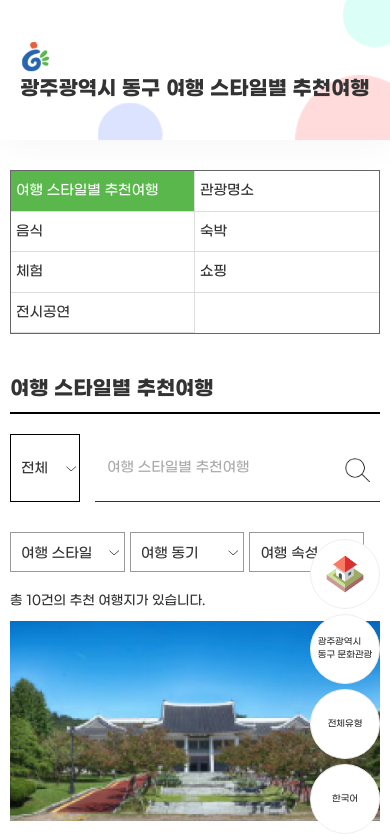
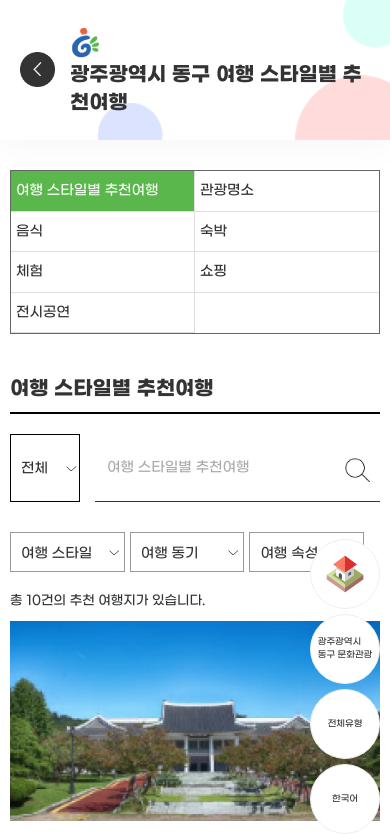
Before and after one commit to webcorgi/react_mbti_gwangju, a React (Create React App) app: page /trip in a window 390 px wide. Shown: the top 834 px of the page. Built offline with nearby package versions, Linux system fonts and the light colour scheme.

Commit message:
뒤로가기수정

```diff
--- a/src/css/response.css
+++ b/src/css/response.css
@@ -402,4 +402,13 @@
     .detailHashtag span {
         margin-bottom: 10px;
     }
+    .subHeader .btn-back {
+        left: 20px;
+    }
+    .subHeader .btn-back img {
+        width:35px;
+    }
+    .subHeader .text {
+        padding-left: 60px;
+    }
 }
```
